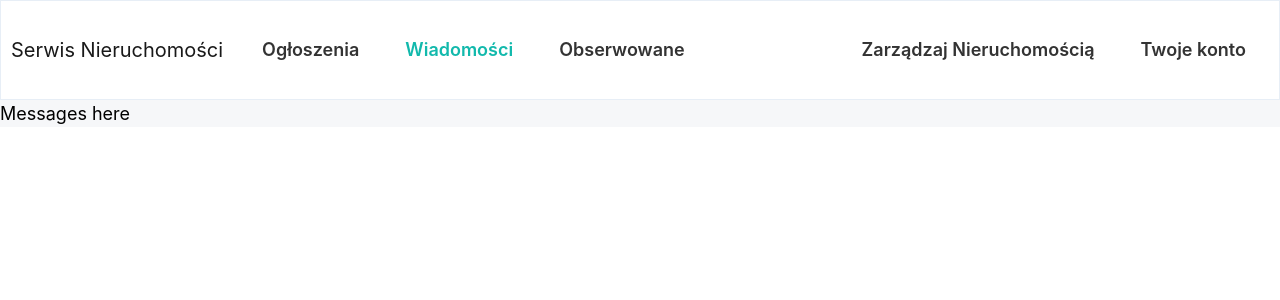
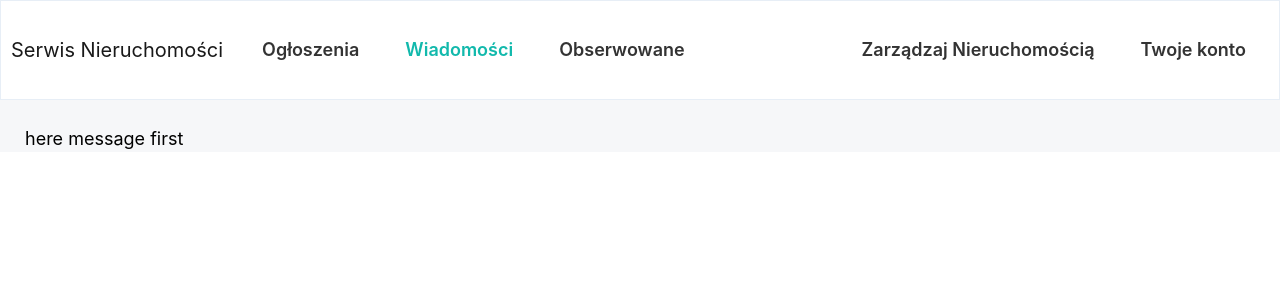
Before and after one commit to KrystianJanas/engineering-work, a Next.js app: page /messages in a window 1280 px wide. Shown: the top 300 px of the page. Built offline with nearby package versions, Linux system fonts and the light colour scheme.

Commit message:
Announcements (#6)
* announcements

* announcements view

* messages page

```diff
--- a/core/components/molecules/layout/layout.styles.tsx
+++ b/core/components/molecules/layout/layout.styles.tsx
@@ -22,7 +22,7 @@ export const mixinDimensions = (
   props: LayoutDimensionProps
 ): SerializedStyles => {
   return css`
-    width: ${props.width ? `${props.width}px` : undefined};
+    width: ${props.width ? `${props.width}` : undefined};
     height: ${props.height ? `${props.height}px` : undefined};
     min-width: ${props.minWidth ? `${props.minWidth}px` : undefined};
     min-height: ${props.minHeight ? `${props.minHeight}px` : undefined};
--- /dev/null
+++ b/modules/messages/components/messages.tsx
@@ -0,0 +1,10 @@
+import { Layout } from '~/components/molecules/layout';
+
+export const Messages = () => {
+  return (
+    <Layout margin={[25]}>
+      <Layout>here message first</Layout>
+    </Layout>
+  );
+};
+export default Messages;
--- a/pages/messages/index.tsx
+++ b/pages/messages/index.tsx
@@ -1,4 +1,6 @@
-export const Messages = () => {
-  return <div>Messages here</div>;
+import { Messages } from '../../modules/messages/components/messages';
+
+export const MessagesPage = () => {
+  return <Messages />;
 };
-export default Messages;
+export default MessagesPage;
```
Also changed, not shown: modules/announcements/components/announcements.tsx (+5 -3 lines).
